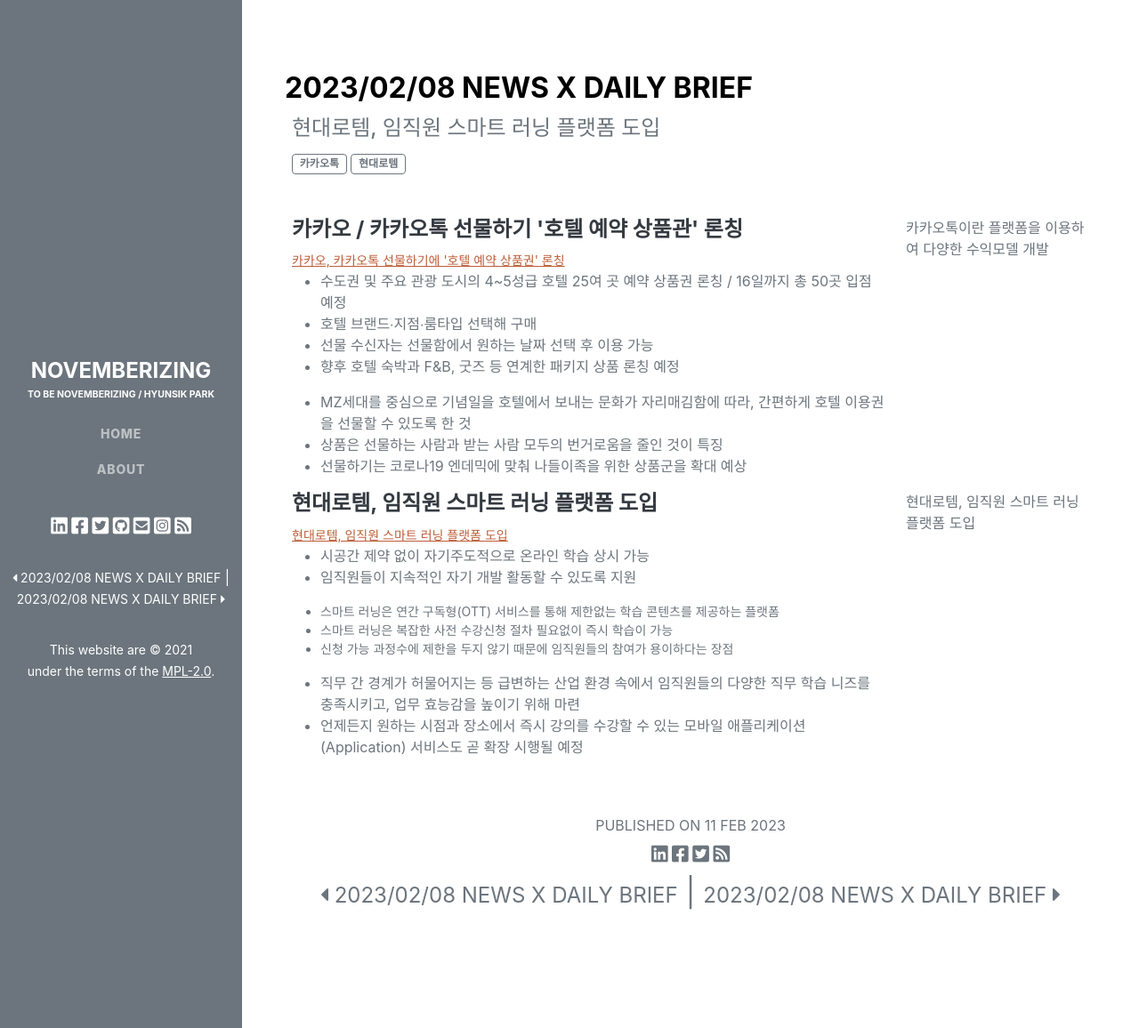
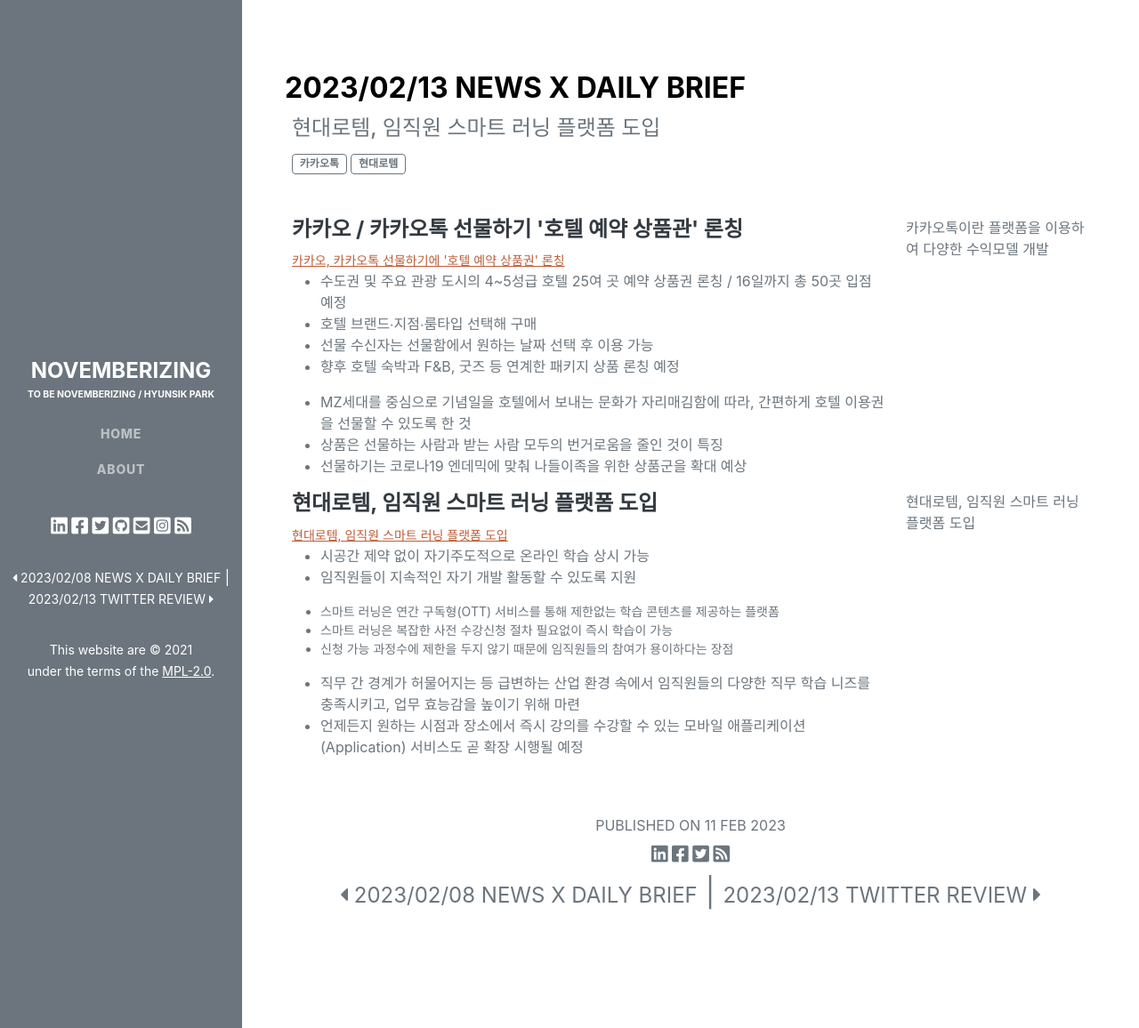
Before and after one commit to novemberizing/novemberizing.github.io, a Jekyll site: the page built from _posts/2023-02-13-NewsXBrief20230213.md, in a window 1280 px wide and 1156 px high. Shown: the whole window at 89% size. Built offline with Jekyll 4.4.1, drawn with Linux system fonts in a browser that asks for light colours; comment, search, counter and statistics services are not loaded.

Commit message:
업데이트

```diff
--- a/_posts/2023-02-13-NewsXBrief20230213.md
+++ b/_posts/2023-02-13-NewsXBrief20230213.md
@@ -1,6 +1,6 @@
 ---
 layout: post
-title: "2023/02/08 News X Daily Brief"
+title: "2023/02/13 News X Daily Brief"
 subtitle: "현대로템, 임직원 스마트 러닝 플랫폼 도입"
 cover: /assets/images/posts/2022-01-08-Decentralization.png
 date: "2023-02-11 11:47:00"
--- a/_posts/2023-02-13-TwitterBrief20230213.md
+++ b/_posts/2023-02-13-TwitterBrief20230213.md
@@ -1,6 +1,6 @@
 ---
 layout: post
-title: "2023/02/08 News X Daily Brief"
+title: "2023/02/13 Twitter Review"
 subtitle: "깃허브, 직원 10% 해고하고 완전 원격근무로 전환"
 cover: /assets/images/posts/2022-01-08-Decentralization.png
 date: "2023-02-11 11:47:00"
```
